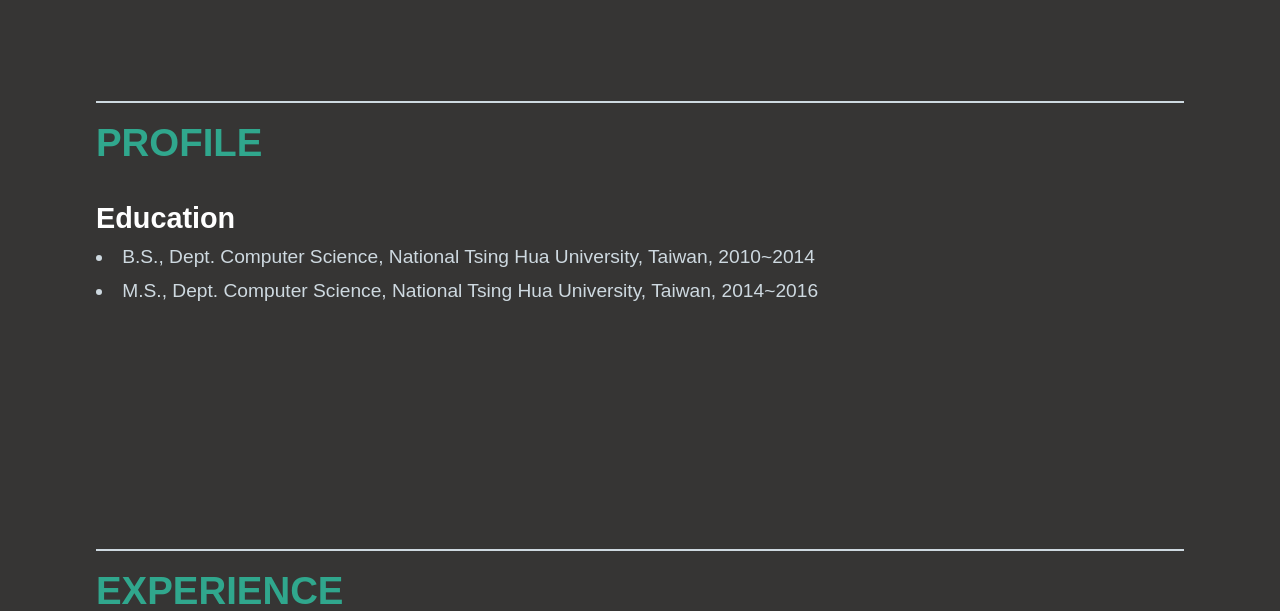
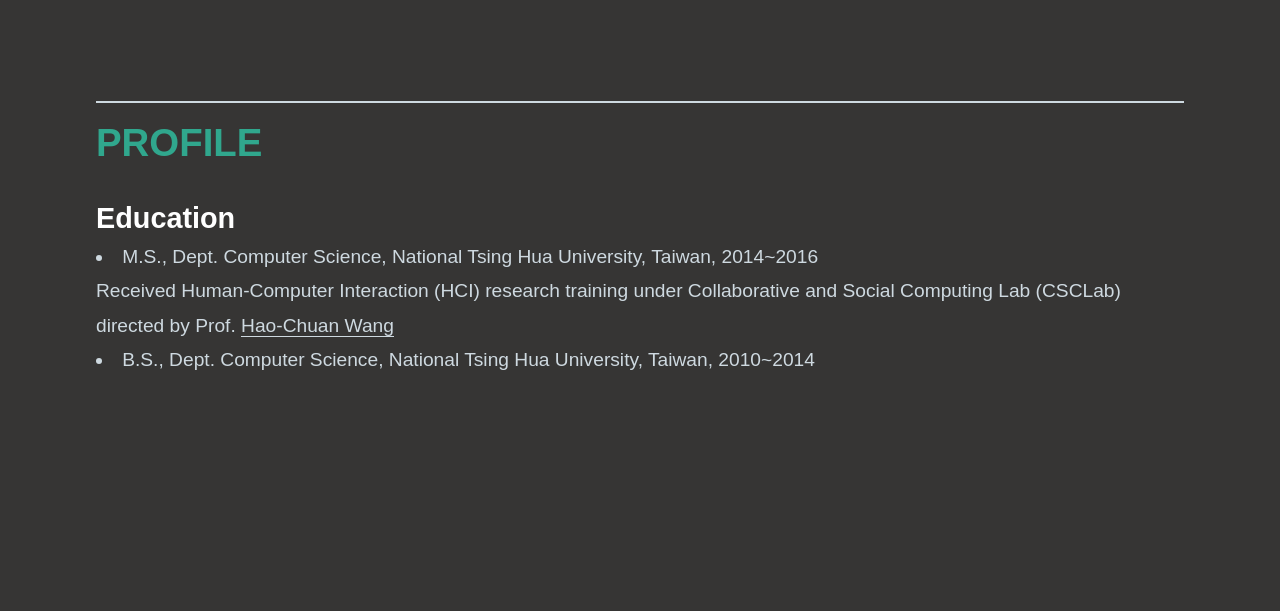
Before and after one commit to RichoHan/richo.tw, a Flask app: page / in a window 1280 px wide. Shown: the part 1366-1977 px from the top of the page. Run offline with Flask 2, Linux system fonts and the light colour scheme; some libraries are stand-ins or nearby versions.

Commit message:
[Frontend] Modify education section in profile page.

```diff
--- a/templates/index.html
+++ b/templates/index.html
@@ -47,8 +47,9 @@
 				<h2>Profile</h2>
 				<section class="row">
 					<h3>Education</h3>
+					<li>M.S., Dept. Computer Science, National Tsing Hua University, Taiwan, 2014~2016<br>
+						Received Human-Computer Interaction (HCI) research training under Collaborative and Social Computing Lab (CSCLab) directed by Prof. <a target="_blank" href="http://www.haochuanwang.info">Hao-Chuan Wang</a></li>
 					<li>B.S., Dept. Computer Science, National Tsing Hua University, Taiwan, 2010~2014</li>
-					<li>M.S., Dept. Computer Science, National Tsing Hua University, Taiwan, 2014~2016</li>
 				</section>
 			</div>
 		</section>
@@ -73,11 +74,11 @@
 				<h2>Publication</h2>
 				<section class="row" style="text-align: justify;">
 					<h3>Conference Posters</h3>
-					<li>Hao-Chuan Wang, <b>Cheng-Hsien Han</b>, Mei-Hua Pan, Chi-Lan Yang (2016). <a target="1" href="https://dl.acm.org/citation.cfm?doid=2818052.2869105">"How Social Annotation Affects Second Language Reading"</a>. Poster in Proceedings of the 19th ACM Conference on Computer Supported Cooperative Work and Social Computing Companion (CSCW Companion) 2016.</li>
+					<li>Hao-Chuan Wang, <b>Cheng-Hsien Han</b>, Mei-Hua Pan, Chi-Lan Yang (2016). <a target="_blank" href="https://dl.acm.org/citation.cfm?doid=2818052.2869105">"How Social Annotation Affects Second Language Reading"</a>. Poster in Proceedings of the 19th ACM Conference on Computer Supported Cooperative Work and Social Computing Companion (CSCW Companion) 2016.</li>
 					<li>Chi-Lan Yang, Mei-Hua Pan, <b>Cheng-Hsien Han</b> & Hao-Chuan Wang (2015). “Explore How Social Annotation Affects Second Language Reading”. Poster in 3rd International Symposium of Chinese CHI 2015.</li>
-					<li>Hsing-Lin Tsai, <b>Cheng-Hsien Han</b>, En-Hsin Wu, Chi-Lan Yang, & Hao-Chuan Wang (2015). <a target="1" href="https://dl.acm.org/citation.cfm?doid=2702613.2732857">"Tag & Link: Supporting Regional and Relational Tagging in Images with Direct Annotation"</a>. Work-in-Progress in Proceedings of ACM Conference on Human Factors in Computing Systems (CHI) 2015.</li>
-					<li><b>Cheng-Hsien Han</b>, Chi-Lan Yang, & Hao-Chuan Wang (2014). <a target="1" href="https://dl.acm.org/citation.cfm?doid=2559206.2581204">"Supporting Second Language Reading with Picture Note-taking"</a>. Work-in-Progress in Proceedings of ACM Conference on Human Factors in Computing Systems (CHI) 2014.</li>
-					<li>Yueh-Tung Chen, <b>Cheng-Hsien Han</b>, Hao-Wei Jeng & Hao-Chuan Wang (2014). <a target="1" href="https://link.springer.com/chapter/10.1007/978-3-319-11650-1_16">"Crowdsourcing 3D Motion Reconstruction"</a>. Poster in 12th International Symposium of Smart Graphics (SG) 2014.</li>
+					<li>Hsing-Lin Tsai, <b>Cheng-Hsien Han</b>, En-Hsin Wu, Chi-Lan Yang, & Hao-Chuan Wang (2015). <a target="_blank" href="https://dl.acm.org/citation.cfm?doid=2702613.2732857">"Tag & Link: Supporting Regional and Relational Tagging in Images with Direct Annotation"</a>. Work-in-Progress in Proceedings of ACM Conference on Human Factors in Computing Systems (CHI) 2015.</li>
+					<li><b>Cheng-Hsien Han</b>, Chi-Lan Yang, & Hao-Chuan Wang (2014). <a target="_blank" href="https://dl.acm.org/citation.cfm?doid=2559206.2581204">"Supporting Second Language Reading with Picture Note-taking"</a>. Work-in-Progress in Proceedings of ACM Conference on Human Factors in Computing Systems (CHI) 2014.</li>
+					<li>Yueh-Tung Chen, <b>Cheng-Hsien Han</b>, Hao-Wei Jeng & Hao-Chuan Wang (2014). <a target="_blank" href="https://link.springer.com/chapter/10.1007/978-3-319-11650-1_16">"Crowdsourcing 3D Motion Reconstruction"</a>. Poster in 12th International Symposium of Smart Graphics (SG) 2014.</li>
 				</section>
 			</div>
 		</section>
@@ -92,7 +93,7 @@
 			<div class="col">
 				<h2>Social</h2>
 				<p>
-					I'm on <a target="1" href="https://github.com/RichoHan">Github</a> & <a target="1" href="https://www.linkedin.com/in/richohan/">LinkedIn</a>.
+					I'm on <a target="_blank" href="https://github.com/RichoHan">Github</a> & <a target="_blank" href="https://www.linkedin.com/in/richohan/">LinkedIn</a>.
 				</p>
 			</div>
 		</section>
@@ -109,9 +110,9 @@
 	</div>
 
 	<script>
-	if (!window.jQuery) {
-	    document.write('<script src="js/vendor/jquery.1.11.min.js"><\/script>');
-	}
+		if (!window.jQuery) {
+			document.write('<script src="js/vendor/jquery.1.11.min.js"><\/script>');
+		}
 	</script>
 </body>
 </html>
```
